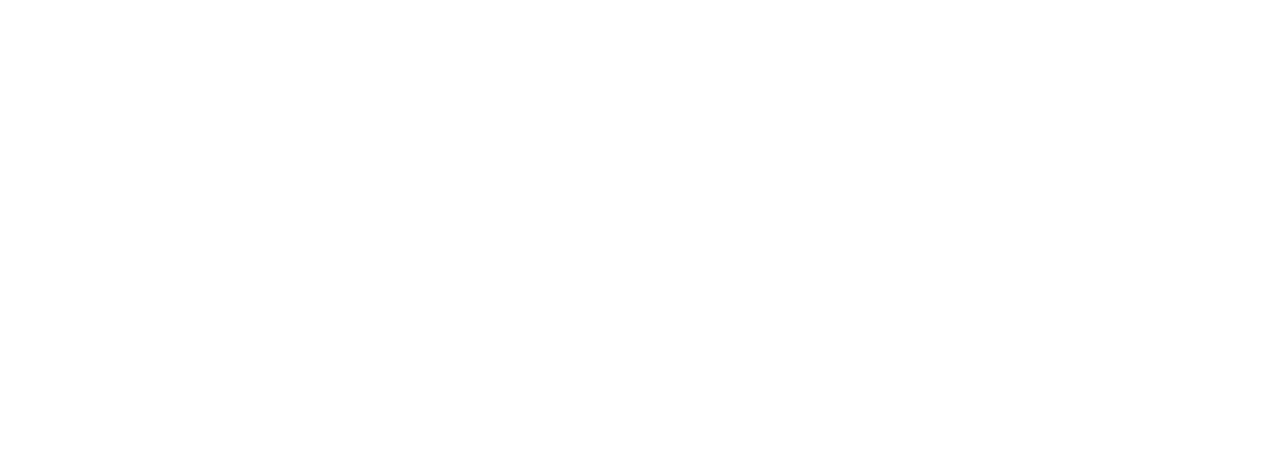
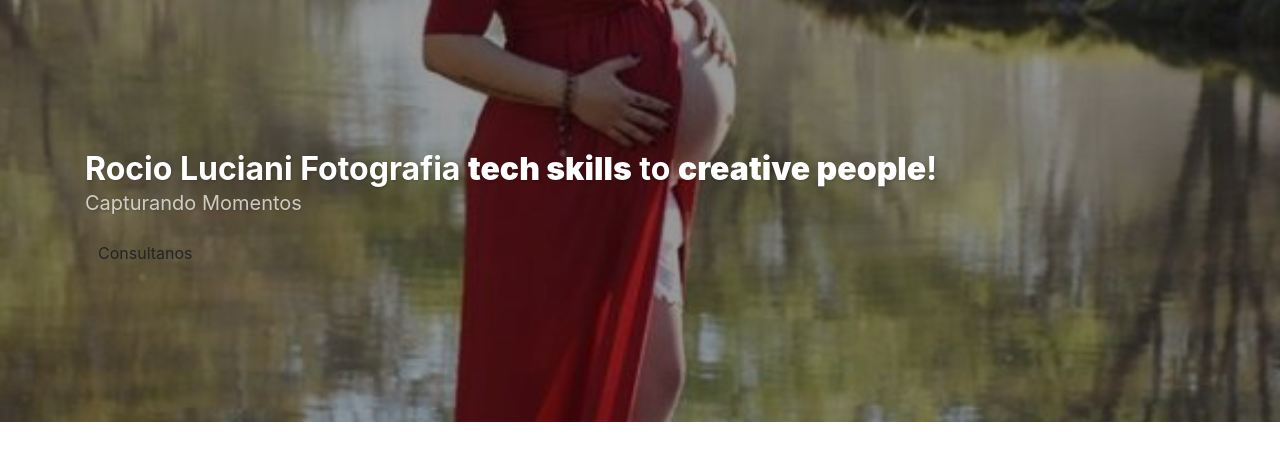
Before and after one commit to RocioLucianiFotografia/Site, a plain HTML site: page index.html in a window 1280 px wide. Drawn offline with nearby package versions, Linux system fonts and the light colour scheme.

Commit message:
cagar incial

```diff
--- a/index.html
+++ b/index.html
@@ -25,8 +25,28 @@
 	Fotografía Embarazadas - NewBorn - Bautismos - 15 Años - Niños - ">
 	<meta property="twitter:image" content="https://rociolucianifotografia.github.io/Site/images/panza2.JPG">
 
-</head>
+	<!-- Nuestro Style -->
+	<link rel="stylesheet" type="text/css" href="style.css">
+	<!--  bootstrap  -->
+	<link rel="stylesheet" href="https://stackpath.bootstrapcdn.com/bootstrap/4.5.1/css/bootstrap.min.css" integrity="sha384-VCmXjywReHh4PwowAiWNagnWcLhlEJLA5buUprzK8rxFgeH0kww/aWY76TfkUoSX" crossorigin="anonymous">
+
+
 <body>
 
+		<div class="banner" style="background-image: linear-gradient(rgba(0,0,0,0.4),rgba(0,0,0,0.4)), url(https://rociolucianifotografia.github.io/Site/images/panza.JPG);">
+		  <div class="container">
+		    <h1>Rocio Luciani Fotografia <strong>tech skills</strong> to <strong>creative people</strong>!</h1>
+		    <p>Capturando Momentos</p>
+		    <a class="btn btn-flat" href="#">Consultanos</a>
+		  </div>
+		</div>
+
+
+
+
+	<script src="https://code.jquery.com/jquery-3.5.1.slim.min.js" integrity="sha384-DfXdz2htPH0lsSSs5nCTpuj/zy4C+OGpamoFVy38MVBnE+IbbVYUew+OrCXaRkfj" crossorigin="anonymous"></script>
+	<script src="https://cdn.jsdelivr.net/npm/popper.js@1.16.1/dist/umd/popper.min.js" integrity="sha384-9/reFTGAW83EW2RDu2S0VKaIzap3H66lZH81PoYlFhbGU+6BZp6G7niu735Sk7lN" crossorigin="anonymous"></script>
+	<script src="https://stackpath.bootstrapcdn.com/bootstrap/4.5.1/js/bootstrap.min.js" integrity="sha384-XEerZL0cuoUbHE4nZReLT7nx9gQrQreJekYhJD9WNWhH8nEW+0c5qq7aIo2Wl30J" crossorigin="anonymous"></script>
+</head>
 </body>
 </html>
--- a/style.css
+++ b/style.css
@@ -1 +1,20 @@
-style.css
+.banner {
+  background-size: cover;
+  background-position: center;
+  padding: 150px 0;
+}
+
+.banner h1 {
+  margin: 0;
+  color: white;
+  text-shadow: 1px 1px 3px rgba(0,0,0,0.2);
+  font-size: 32px;
+  font-weight: bold;
+}
+
+.banner p {
+  font-size: 20px;
+  color: white;
+  opacity: .7;
+  text-shadow: 1px 1px 3px rgba(0,0,0,0.2);
+}
```
